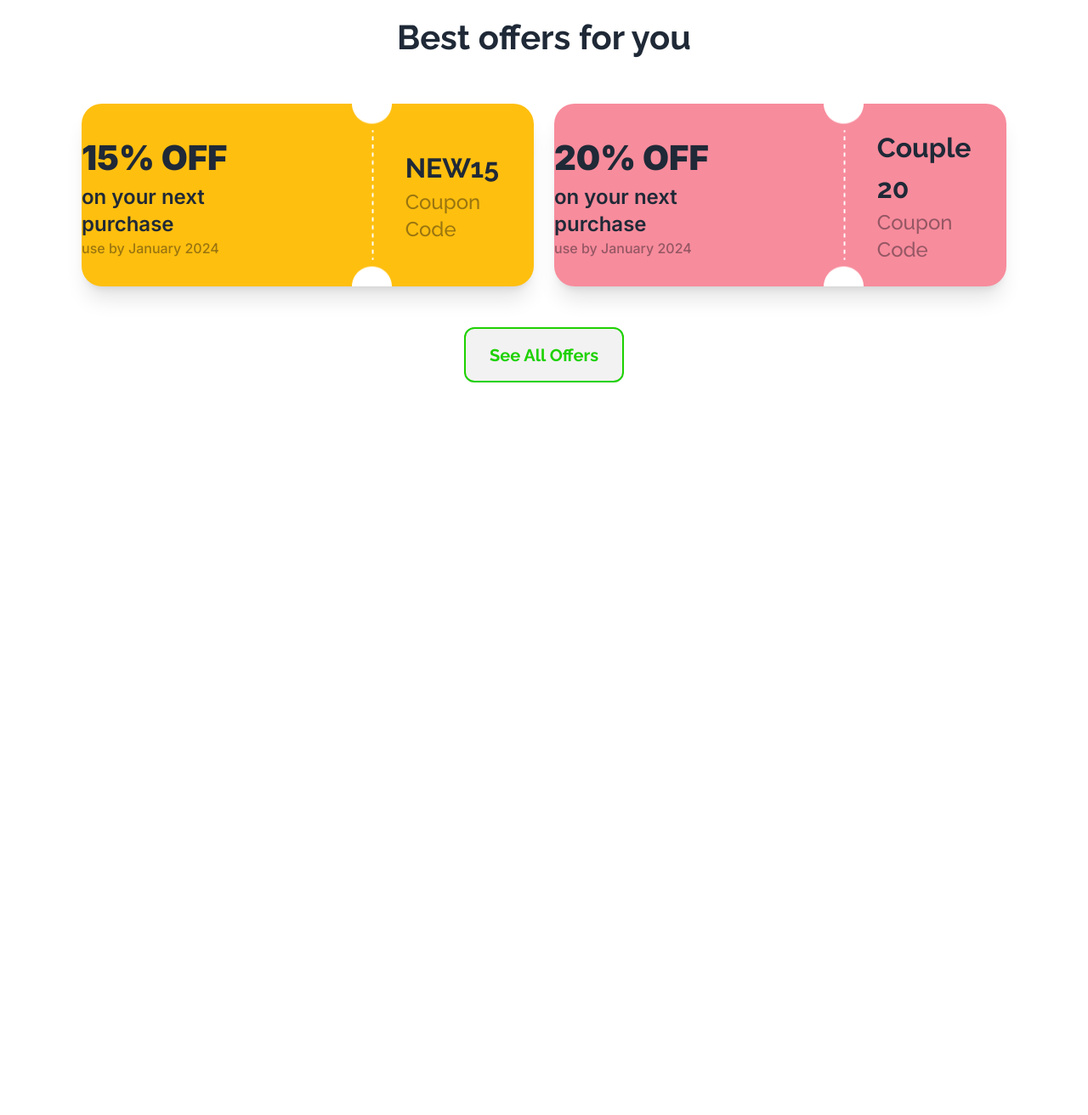
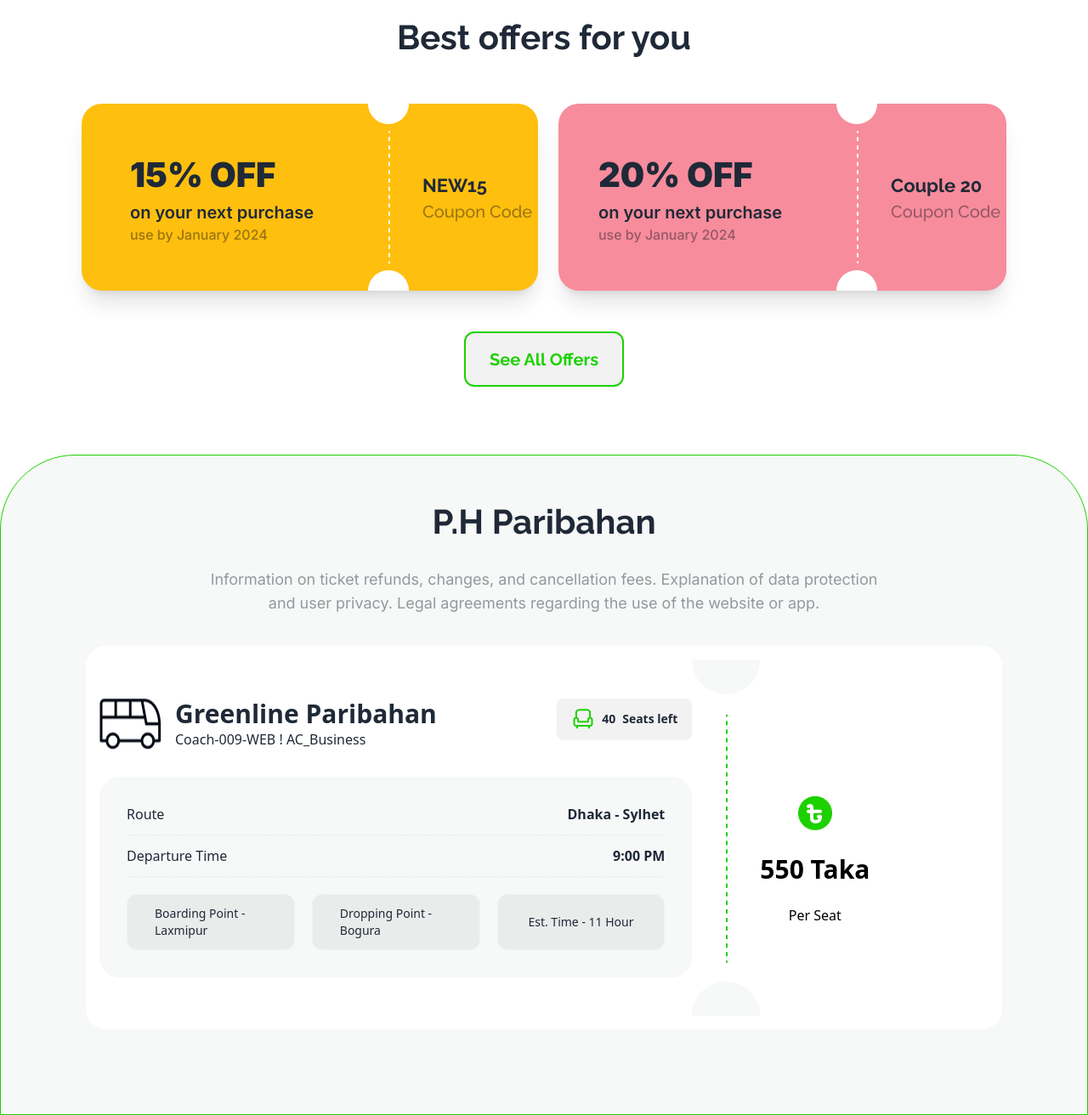
Before and after one commit to JahanNila155/Assignment5, a plain HTML site: page index.html in a window 1280 px wide. Shown: the part 1140-2452 px from the top of the page at 85% size. Before the commit the page ends 1670 px from the top, so only its background shows below. Drawn offline with nearby package versions, Linux system fonts and the light colour scheme.

Commit message:
ticket booking section added

```diff
--- a/index.html
+++ b/index.html
@@ -67,14 +67,14 @@
             <div class="hero-overlay rounded-[32px] "></div>
             <div class="hero-content text-center text-neutral-content">
               <div class="max-w-md">
-                <h1 class="mb-5 text-[64px] font-[Raleway] font-extrabold lg:w-[742px] text-white ml-[-120px] mt-[70px]">End-to-End Travel with <br><span class="text-[#1dd100]">P Paribahan</span></h1>
+                <h1 class="mb-5 text-[64px] font-[Raleway] font-extrabold lg:w-[742px] text-white ml-[-120px] mt-[70px]">End-to-End Travel with <br><span class="text-[#1dd100]">E Paribahan</span></h1>
                 <p class="mb-5 w-[691px] h-[60px] mt-[16px] ml-[-100px] font-[Inter] text-lg font-normal text-white">Yes, you can run unit tests and view the results directly within the app. The <br>integrated testing features allow for a streamlined .</p>
                 <button class="btn bg-[#1dd100] mt-[32px] w-[170px] h-[65px] border-none font-[Raleway] font-bold text-xl px-[30px] py-[21px]">Buy Tickets</button>
               </div>
             </div>
         </div>
-        <div class="absolute flex flex-row justify-items-stretch mx-[100px] gap-[23px] lg:-translate-y-[90px] lg:translate-x-[90px]">
-          <div class="card w-[308px] h-[138px] bg-base-100 shadow-xl  border-none rounded-3xl border-b-[3px solid #1dd100]">
+        <div class="absolute flex flex-row justify-items-stretch gap-[23px] lg:-translate-y-[50px] lg:translate-x-[55px]">
+          <div class="card w-[308px] h-[138px] bg-base-100 shadow-xl rounded-3xl border-b-2 border-b-[#1dd100]">
             <div class="card-body flex flex-row justify-items-stretch gap-3">
               <img src="images/people.png" class="w-[48px] h-[48px]" alt="people">
               <div class="card-text flex flex-col">
@@ -83,7 +83,7 @@
               </div>
             </div>
           </div>
-          <div class="card w-[308px] h-[138px] bg-base-100 shadow-xl border-none rounded-3xl border-b-[3px solid#1dd100]">
+          <div class="card w-[308px] h-[138px] bg-base-100 shadow-xl rounded-3xl border-b-2 border-b-[#1dd100]">
             <div class="card-body flex flex-row justify-items-stretch gap-3">
               <img src="images/ticket-cupon.png" class="w-[48px] h-[48px]" alt="ticket-cupon">
               <div class="card-text flex flex-col">
@@ -92,7 +92,7 @@
               </div>
             </div>
           </div>
-          <div class="card w-[308px] h-[138px] bg-base-100 shadow-xl border-none rounded-3xl border-b-2 border-b-[#1dd100]">
+          <div class="card w-[308px] h-[138px] bg-base-100 shadow-xl rounded-3xl border-b-2 border-b-[#1dd100]">
             <div class="card-body flex flex-row justify-items-stretch gap-3">
               <img src="images/stoppage.png" class="w-[48px] h-[48px]" alt="stoppage">
               <div class="card-text flex flex-col">
@@ -110,49 +110,126 @@
       <main>
         <!-- offer section starts here  -->
         <section class="container mx-auto mt-[120px] lg:px-24 py-8 pb-20">
-
           <div class="text-center">
               <h3 class="text-[40px] font-bold font-[Raleway]">Best offers for you</h3>
           </div>
           <div class="flex flex-col lg:flex-row gap-6 mt-[48px]">
-              <div class="bg-[#FFBF0F] w-[573px] flex justify-center items-center flex-1 rounded-3xl shadow-xl">
-
+              <div class="bg-[#FFBF0F] w-[573px] flex justify-center items-center flex-1 rounded-3xl shadow-xl pl-[50px]">
                   <div>
                       <p class="text-[40px] font-[900] font-[Inter]">15% OFF</p>
-                      <p class="lg:text-2xl font-semibold font-[Inter]">on your next purchase</p>
+                      <p class="lg:text-xl font-semibold font-[Inter]">on your next purchase</p>
                       <p class="text-[#03071266] font-medium font-[Inter]">use by January 2024</p>
                   </div>
-
                   <div class="ml-16 mr-4"><img src="images/cupon-devider.png" alt=""></div>
-
-                  <div>
-                      <p class="text-[32px] font-bold font-[Raleway]">NEW15</p>
-                      <p class="text-2xl font-medium text-[#03071266] font-[Raleway]">Coupon Code</p>
+                 <div>
+                      <p class="text-[22px] font-bold font-[Raleway]">NEW15</p>
+                      <p class="text-xl font-medium text-[#03071266] font-[Raleway]">Coupon Code</p>
                   </div>
-
               </div>
 
-              <div class="bg-[#F78C9C] flex w-[573px] justify-center items-center flex-1 rounded-3xl shadow-xl">
-
+              <div class="bg-[#F78C9C] flex w-[573px] justify-center items-center flex-1 rounded-3xl shadow-xl pl-[40px]">
                   <div>
                       <p class="text-[40px] font-[900] font-[Inter]">20% OFF</p>
-                      <p class="lg:text-2xl font-semibold font-[Inter]">on your next purchase</p>
+                      <p class="lg:text-xl font-semibold font-[Inter]">on your next purchase</p>
                       <p class="text-[#03071266] font-medium font-[Inter]">use by January 2024</p>
                   </div>
-
                   <div class="ml-16 mr-4"><img src="images/cupon-devider.png" alt=""></div>
-
                   <div>
-                      <p class="text-[32px] font-bold font-[Raleway]">Couple 20</p>
-                      <p class="text-2xl font-medium text-[#03071266] font-[Raleway]">Coupon Code</p>
+                      <p class="text-[22px] font-bold font-[Raleway]">Couple 20</p>
+                      <p class="text-xl font-medium text-[#03071266] font-[Raleway]">Coupon Code</p>
                   </div>
-
               </div>
           </div>
-
           <div class="text-center mt-12">
             <button class="btn text-[#1dd100] w-[188px] h-[65px] border-2 border-[#1dd100] font-[Raleway] font-bold text-xl rounded-xl ">See All Offers</button>
           </div>
+      </section>
+      <!-- offer section end  -->
+
+      <!-- ticket booking card section starts here  -->
+      <section>
+        <section id="ticket-section" class="bg-[#F7F8F8] border rounded-t-[88px] border-[#1DD100] py-8 pb-20">
+          <section class="container mx-auto lg:px-24 py-4">
+            <div>
+              <div class="text-center">
+                <h3 class="text-[40px] font-[Raleway] font-bold">P.H Paribahan</h3>
+                  <p class="font-[Inter] text-lg text-[#03071266] font-normal mt-6 mb-9">Information on ticket refunds, changes, and cancellation fees. Explanation of data protection <br> and user privacy. Legal agreements regarding the use of the website or app.</p>
+              </div>
+
+              <div class="rounded-3xl bg-white m-1">
+                <div class="bg-white mt- flex items-center p-4 flex-1 rounded-3xl ">
+                  <div class="  w-8/12">
+                    <div class="flex justify-between w-full">
+                      <div class="flex gap-4">
+                        <img src="images/bus-logo.png" alt="">
+                        <div class="w-full">
+                          <h4 class="text-3xl font-bold">Greenline Paribahan</h4>
+                          <p>Coach-009-WEB ! AC_Business</p>
+                        </div>
+                        </div>
+
+
+                                  <div>
+                                      <button class="btn bg-green-light-color-primary text-green-color-primary">
+                                          <img src="images/seat-green.png" alt="">
+                                          <span id="available-seats">40</span>Seats left
+                                      </button>
+                                  </div>
+                              </div>
+
+
+                              <div class="bg-[#F7F8F8] rounded-3xl mt-8 ">
+
+                                  <div class="">
+
+                                      <div class="bg-[#F7F8F8]  mt-6 rounded-3xl space-y-3 p-8">
+
+                                          <div class="flex lg:flex-row flex-col lg:justify-between items-center ">
+                                              <p>Route</p>
+                                              <p class="font-semibold">Dhaka - Sylhet</p>
+                                          </div>
+                                          <hr class="border-dotted">
+                                          <div class="flex justify-between">
+                                              <p>Departure Time</p>
+                                              <p class="font-semibold">9:00 PM</p>
+                                          </div>
+                                          <hr class="border-dotted ">
+
+                                          <div class="flex lg:flex-row flex-col justify-evenly lg:space-x-5 ">
+                                              <p class="badge p-8 w-full mt-2 rounded-xl bg-[#0307120D] font-medium">Boarding
+                                                  Point - Laxmipur</p>
+                                              <p class="badge p-8 w-full mt-2 rounded-xl bg-[#0307120D] font-medium">Dropping
+                                                  Point - Bogura</p>
+                                              <p class="badge p-8 w-full mt-2 rounded-xl bg-[#0307120D] font-medium">Est. Time -
+                                                  11 Hour</p>
+                                          </div>
+
+
+                                      </div>
+
+                                  </div>
+                              </div>
+
+                          </div>
+
+                          <div class=""><img src="images/info-devider.png" alt=""></div>
+
+                          <div class="">
+                              <div class="bg-white text-black rounded-2xl text-center space-y-6">
+                                  <img class="m-auto" src="images/fare.png" alt=""
+                                      style="margin-top: 50px; text-align: center;">
+                                  <h2 class="text-3xl font-extrabold"> 550 Taka </h2>
+                                  <h6>Per Seat</h6>
+                              </div>
+
+                          </div>
+
+                      </div>
+
+                  </div>
+              </div>
+
+          </section>
       </section>
 
       </main>
```
